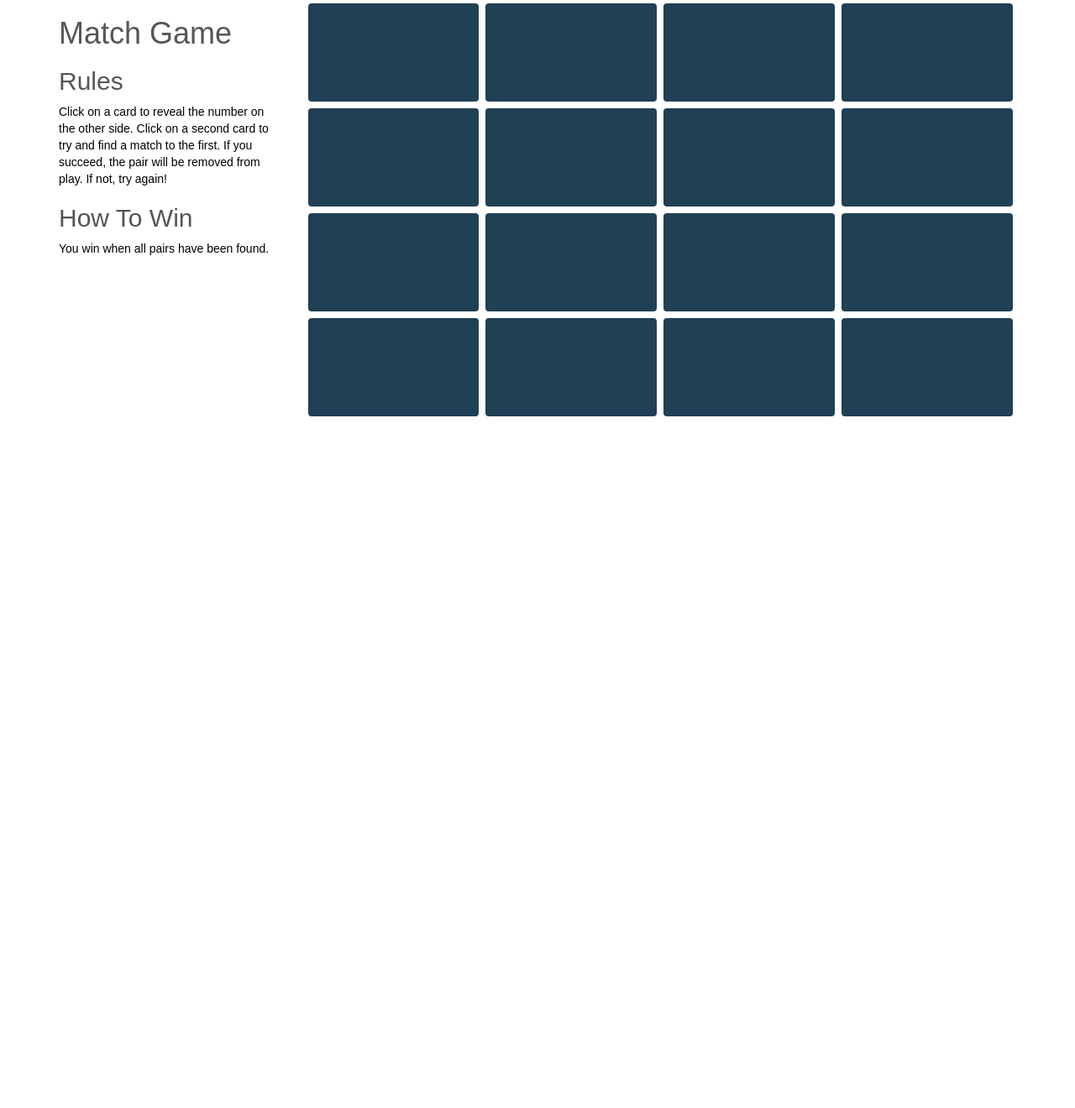
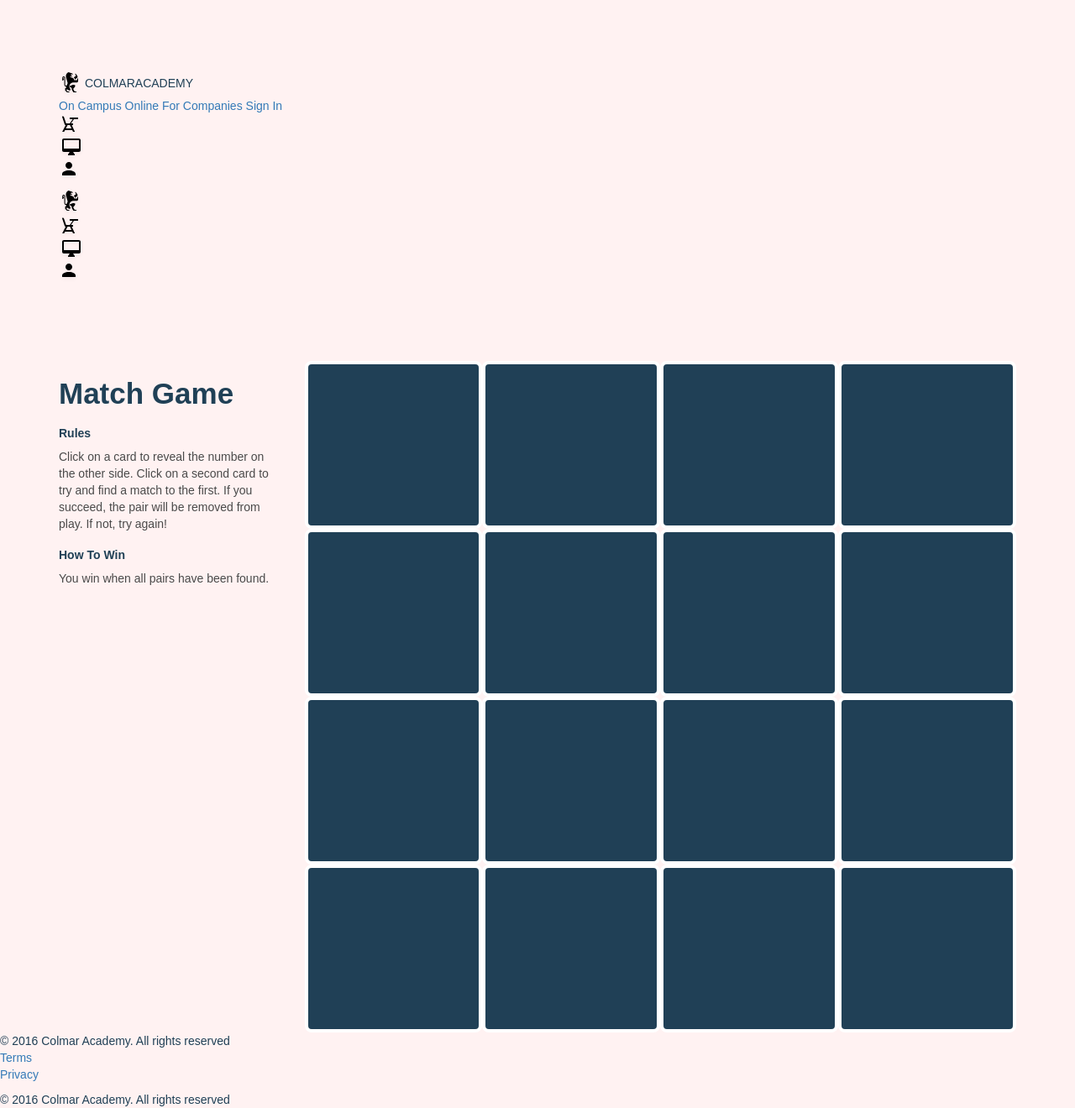
Before and after one commit to boombranco/boombranco.github.io, a Jekyll site: the page built from match.html, in a window 1280 px wide. Shown: the whole page at 84% size. Built offline with Jekyll 4.4.1, drawn with Linux system fonts in a browser that asks for light colours; nearby versions of some CDN libraries; some web fonts are replaced; before the commit the page ends 900 px from its top, so only the background shows below that.

Commit message:
update project for match game

```diff
--- /dev/null
+++ b/_layouts/matching.html
@@ -0,0 +1,70 @@
+<!DOCTYPE html>
+<html>
+  <head>
+    <meta charset="utf-8">
+    <title>{{ page.title }}</title>
+    <link rel="icon" href="favicon.png" type="image/x-icon">
+    <link href="https://fonts.googleapis.com/css?family=Proza+Libre:400,500,600,700" rel="stylesheet">
+    <link rel="stylesheet" type="text/css" href="/resources/css/reset.css">
+    <link href="https://maxcdn.bootstrapcdn.com/bootstrap/3.3.7/css/bootstrap.min.css" rel="stylesheet"
+          integrity="sha384-BVYiiSIFeK1dGmJRAkycuHAHRg32OmUcww7on3RYdg4Va+PmSTsz/K68vbdEjh4u" crossorigin="anonymous">
+    <link rel="stylesheet" type="text/css" href="/resources/css/match.css">
+  </head>
+  <body>
+
+    <!-- The header of the page -->
+    <header>
+      <!-- Full web version -->
+      <div class="container">
+      <img src="/resources/images/ic-logo.svg" alt="Colmar Academy Logo." class="logo">
+      <span class="colmar">COLMAR</span><span class="academy">ACADEMY</span>
+      <nav class="webversion">
+        <span><a href="/Campus">On Campus</a></span>
+        <span><a href="/Online">Online</a></span>
+        <span><a href="/">For Companies</a></span>
+        <span><a href="/">Sign In</a></span>
+      </nav>
+      <!-- Mobile version -->
+      <nav class="mobile-nav">
+        <ul>
+          <li><a href="#"><img src="/resources/images/ic-on-campus.svg" alt="On campus link."></a></li>
+          <li><a href="#"><img src="/resources/images/ic-online.svg" alt="Online link."></a></li>
+          <li><a href="#"><img src="/resources/images/ic-login.svg" alt="Login link."></a></li>
+        </ul>
+      </nav>
+      <!-- Eliminate logo name -->
+      <nav class="small-mobile-nav">
+        <ul>
+          <li><a href="#"><img src="/resources/images/ic-logo.svg" alt="Colmar Academy Logo."></a></li>
+          <li><a href="#"><img src="/resources/images/ic-on-campus.svg" alt="On campus link."></a></li>
+          <li><a href="#"><img src="/resources/images/ic-online.svg" alt="Online link."></a></li>
+          <li><a href="#"><img src="/resources/images/ic-login.svg" alt="Login link."></a></li>
+        </ul>
+      </nav>
+    </div>
+  </header>
+    <!-- Main body of the web page -->
+
+    {{ content }}
+
+
+    <!-- Footer section -->
+    <footer>
+      <div class="footnote">
+        <div class="copyright">
+          <span>© 2016 Colmar Academy. All rights reserved</span>
+        </div>
+        <nav class="terms">
+          <ul>
+            <li><a href="#">Terms</a></li>
+            <li><a href="#">Privacy</a></li>
+          </ul>
+        </nav>
+      </div>
+      <div class="mobile-footnote">
+        <span>© 2016 Colmar Academy. All rights reserved</span>
+      </div>
+    </footer>
+
+  </body>
+</html>
--- a/match.html
+++ b/match.html
@@ -1,15 +1,9 @@
-<!DOCTYPE html>
-<html>
-<head>
-  <title>Match Game</title>
-  <link rel="icon" href="favicon.png" type="image/x-icon">
-  <link href="https://fonts.googleapis.com/css?family=Work+Sans:400,700,900" rel="stylesheet">
-  <link rel="stylesheet" type="text/css" href="./resources/css/reset.css">
-  <link href="https://maxcdn.bootstrapcdn.com/bootstrap/3.3.7/css/bootstrap.min.css" rel="stylesheet"
-        integrity="sha384-BVYiiSIFeK1dGmJRAkycuHAHRg32OmUcww7on3RYdg4Va+PmSTsz/K68vbdEjh4u" crossorigin="anonymous">
-  <link rel="stylesheet" type="text/css" href="./resources/css/style.css">
-</head>
-<body>
+---
+layout: matching
+title: Match Game
+---
+
+<main>
   <div class="container">
     <div class="row">
       <div class="col-md-3 col-xs-12">
@@ -27,7 +21,6 @@
     src="https://code.jquery.com/jquery-3.1.1.min.js"
     integrity="sha256-hVVnYaiADRTO2PzUGmuLJr8BLUSjGIZsDYGmIJLv2b8="
     crossorigin="anonymous"></script>
-  <script type="text/javascript" src="./resources/js/match-game.js"></script>
-  <script type="text/javascript" src="./resources/js/tests.js"></script>
-</body>
-</html>
+  <script type="text/javascript" src="/resources/js/match-game.js"></script>
+  <script type="text/javascript" src="/resources/js/tests.js"></script>
+</main>
--- /dev/null
+++ b/resources/css/match.css
@@ -0,0 +1,43 @@
+html {
+  font-size: 16px;
+}
+
+body {
+  min-width: 400px; /* To emulate Chrome min-width */
+  background-color: rgb(255, 242, 242);
+  font-family: 'Proza Libre', sans-serif;
+  color: rgb(32, 64, 86);
+}
+
+h1 {
+  font-size: 2.1875rem;
+  font-weight: bold;
+}
+
+h2 {
+  font-size: .875rem;
+  font-weight: bold;
+}
+
+p {
+  font-size: .875rem;
+  color: rgb(74, 74, 74);
+}
+
+.container {
+  padding-top: 5.25rem;
+}
+
+.card {
+  display: flex;
+  justify-content: center;
+  align-items: center;
+  height: 12.5rem;
+  border: 4px solid white;
+  border-radius: 8px;
+  background-color: rgb(32, 64, 86);
+  font-size: 7rem;
+  font-weight: 900;
+  color: rgb(255, 255, 255);
+  cursor: pointer;
+}
--- a/resources/css/style.css
+++ b/resources/css/style.css
@@ -692,18 +692,3 @@ footer nav li {
     padding-bottom: 16px;
   }
 }
-
-/* Match Game */
-.card {
-  display: flex;
-  justify-content: center;
-  align-items: center;
-  height: 12.5rem;
-  border: 4px solid white;
-  border-radius: 8px;
-  background-color: rgb(32, 64, 86);
-  font-size: 7rem;
-  font-weight: 900;
-  color: rgb(255, 255, 255);
-  cursor: pointer;
-}
```
Also changed, not shown: index.html (+18 -18 lines).
